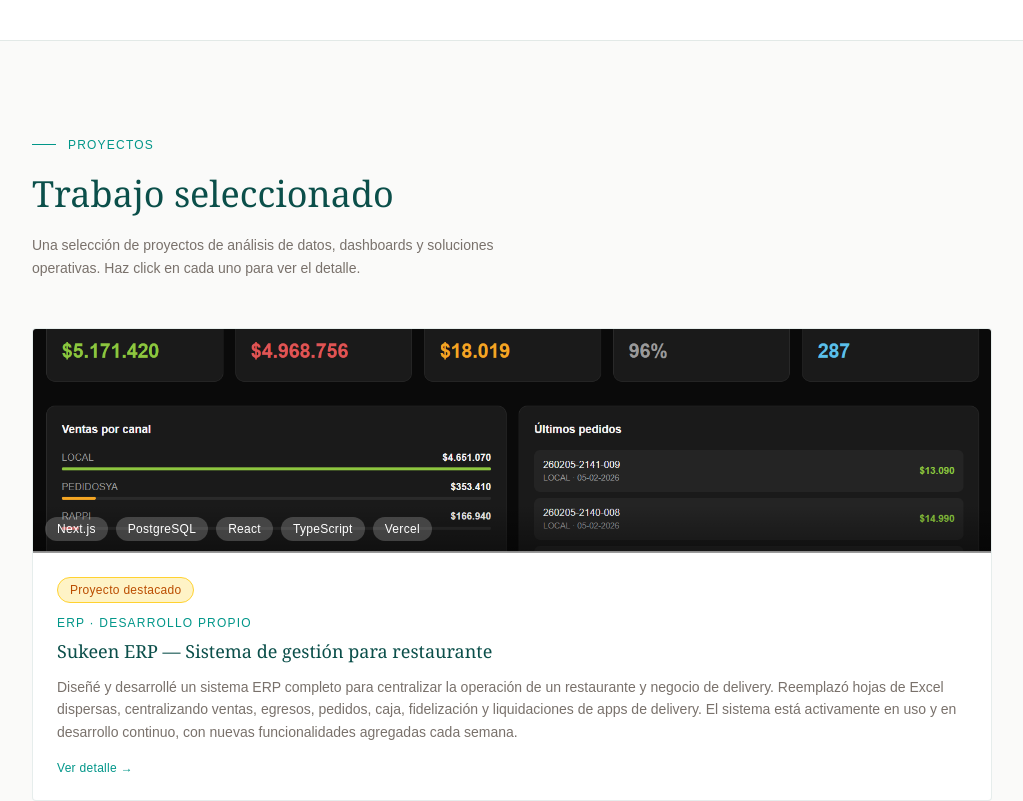
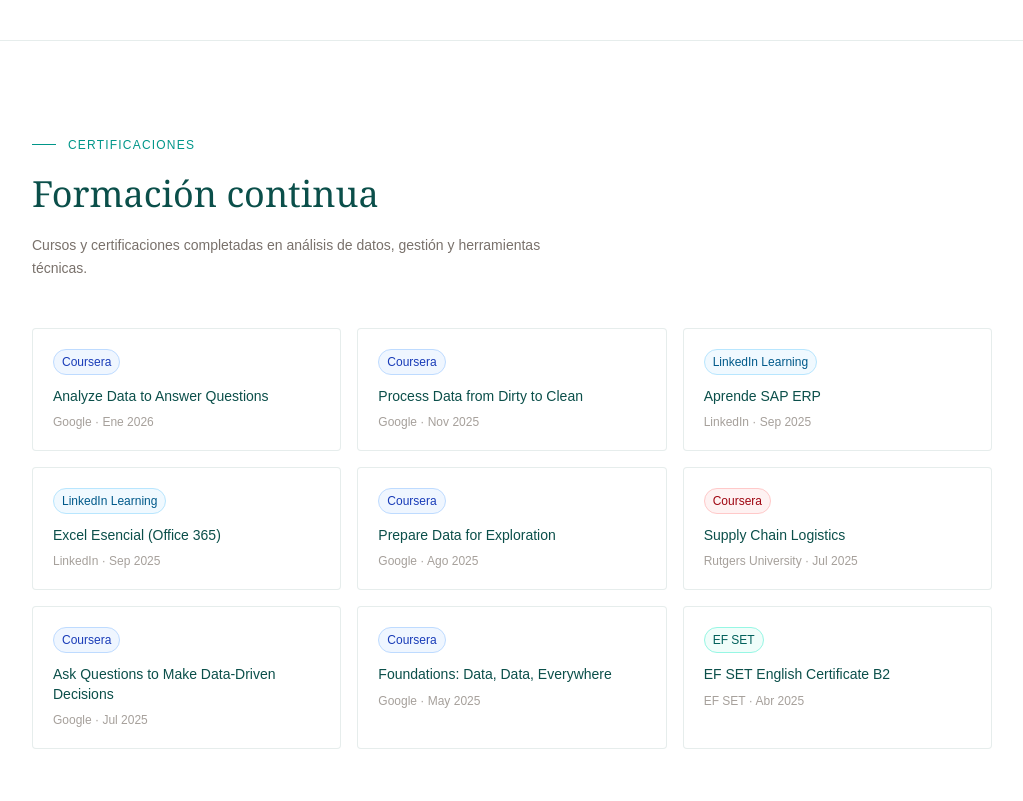
Before and after one commit to sofiabocas/portfolio-sofia, a Next.js app: page / in a window 1280 px wide. Shown: the part 1460-2261 px from the top of the page, without its empty margins (128-1151 px from the left). Built offline with nearby package versions, Linux system fonts and the light colour scheme.

Commit message:
agrego seccion certificaciones español e ingles

```diff
--- /dev/null
+++ b/app/components/Certificaciones.tsx
@@ -0,0 +1,72 @@
+"use client";
+import { motion, Variants } from "framer-motion";
+
+const fadeUp: Variants = {
+  hidden: { opacity: 0, y: 30 },
+  visible: { opacity: 1, y: 0, transition: { duration: 0.6 } },
+};
+
+const stagger: Variants = {
+  hidden: {},
+  visible: { transition: { staggerChildren: 0.08 } },
+};
+
+const certificaciones = [
+  { nombre: "Analyze Data to Answer Questions", entidad: "Google", plataforma: "Coursera", fecha: "Ene 2026", color: "bg-blue-50 border-blue-200 text-blue-800" },
+  { nombre: "Process Data from Dirty to Clean", entidad: "Google", plataforma: "Coursera", fecha: "Nov 2025", color: "bg-blue-50 border-blue-200 text-blue-800" },
+  { nombre: "Aprende SAP ERP", entidad: "LinkedIn", plataforma: "LinkedIn Learning", fecha: "Sep 2025", color: "bg-sky-50 border-sky-200 text-sky-800" },
+  { nombre: "Excel Esencial (Office 365)", entidad: "LinkedIn", plataforma: "LinkedIn Learning", fecha: "Sep 2025", color: "bg-sky-50 border-sky-200 text-sky-800" },
+  { nombre: "Prepare Data for Exploration", entidad: "Google", plataforma: "Coursera", fecha: "Ago 2025", color: "bg-blue-50 border-blue-200 text-blue-800" },
+  { nombre: "Supply Chain Logistics", entidad: "Rutgers University", plataforma: "Coursera", fecha: "Jul 2025", color: "bg-red-50 border-red-200 text-red-800" },
+  { nombre: "Ask Questions to Make Data-Driven Decisions", entidad: "Google", plataforma: "Coursera", fecha: "Jul 2025", color: "bg-blue-50 border-blue-200 text-blue-800" },
+  { nombre: "Foundations: Data, Data, Everywhere", entidad: "Google", plataforma: "Coursera", fecha: "May 2025", color: "bg-blue-50 border-blue-200 text-blue-800" },
+  { nombre: "EF SET English Certificate B2", entidad: "EF SET", plataforma: "EF SET", fecha: "Abr 2025", color: "bg-teal-50 border-teal-200 text-teal-800" },
+];
+
+export default function Certificaciones() {
+  return (
+    <section id="certificaciones" className="py-24 bg-white border-t border-teal-900/10">
+      <div className="max-w-5xl mx-auto px-8">
+        <motion.div
+          initial="hidden"
+          whileInView="visible"
+          viewport={{ once: true, margin: "-80px" }}
+          variants={fadeUp}
+        >
+          <p className="text-xs uppercase tracking-widest text-teal-600 mb-4 flex items-center gap-3">
+            <span className="w-6 h-px bg-teal-600 inline-block"></span>
+            Certificaciones
+          </p>
+          <h2 className="text-4xl font-light text-teal-900 mb-4 leading-snug" style={{fontFamily: "Georgia, serif"}}>
+            Formación continua
+          </h2>
+          <p className="text-sm text-stone-500 mb-12 max-w-lg leading-relaxed">
+            Cursos y certificaciones completadas en análisis de datos, gestión y herramientas técnicas.
+          </p>
+        </motion.div>
+
+        <motion.div
+          className="grid grid-cols-1 md:grid-cols-3 gap-4"
+          initial="hidden"
+          whileInView="visible"
+          viewport={{ once: true, margin: "-80px" }}
+          variants={stagger}
+        >
+          {certificaciones.map((c) => (
+            <motion.div
+              key={c.nombre}
+              variants={fadeUp}
+              className="bg-white border border-teal-900/10 rounded-sm p-5 hover:shadow-md transition-all duration-200"
+            >
+              <div className={`text-xs px-2 py-1 rounded-full border inline-block mb-3 ${c.color}`}>
+                {c.plataforma}
+              </div>
+              <p className="text-sm font-medium text-teal-900 leading-snug mb-2">{c.nombre}</p>
+              <p className="text-xs text-stone-400">{c.entidad} · {c.fecha}</p>
+            </motion.div>
+          ))}
+        </motion.div>
+      </div>
+    </section>
+  );
+}
--- /dev/null
+++ b/app/components/en/CertificacionesEn.tsx
@@ -0,0 +1,72 @@
+"use client";
+import { motion, Variants } from "framer-motion";
+
+const fadeUp: Variants = {
+  hidden: { opacity: 0, y: 30 },
+  visible: { opacity: 1, y: 0, transition: { duration: 0.6 } },
+};
+
+const stagger: Variants = {
+  hidden: {},
+  visible: { transition: { staggerChildren: 0.08 } },
+};
+
+const certifications = [
+  { name: "Analyze Data to Answer Questions", entity: "Google", platform: "Coursera", date: "Jan 2026", color: "bg-blue-50 border-blue-200 text-blue-800" },
+  { name: "Process Data from Dirty to Clean", entity: "Google", platform: "Coursera", date: "Nov 2025", color: "bg-blue-50 border-blue-200 text-blue-800" },
+  { name: "Learn SAP ERP", entity: "LinkedIn", platform: "LinkedIn Learning", date: "Sep 2025", color: "bg-sky-50 border-sky-200 text-sky-800" },
+  { name: "Excel Essential (Office 365)", entity: "LinkedIn", platform: "LinkedIn Learning", date: "Sep 2025", color: "bg-sky-50 border-sky-200 text-sky-800" },
+  { name: "Prepare Data for Exploration", entity: "Google", platform: "Coursera", date: "Aug 2025", color: "bg-blue-50 border-blue-200 text-blue-800" },
+  { name: "Supply Chain Logistics", entity: "Rutgers University", platform: "Coursera", date: "Jul 2025", color: "bg-red-50 border-red-200 text-red-800" },
+  { name: "Ask Questions to Make Data-Driven Decisions", entity: "Google", platform: "Coursera", date: "Jul 2025", color: "bg-blue-50 border-blue-200 text-blue-800" },
+  { name: "Foundations: Data, Data, Everywhere", entity: "Google", platform: "Coursera", date: "May 2025", color: "bg-blue-50 border-blue-200 text-blue-800" },
+  { name: "EF SET English Certificate B2", entity: "EF SET", platform: "EF SET", date: "Apr 2025", color: "bg-teal-50 border-teal-200 text-teal-800" },
+];
+
+export default function CertificacionesEn() {
+  return (
+    <section id="certifications" className="py-24 bg-white border-t border-teal-900/10">
+      <div className="max-w-5xl mx-auto px-8">
+        <motion.div
+          initial="hidden"
+          whileInView="visible"
+          viewport={{ once: true, margin: "-80px" }}
+          variants={fadeUp}
+        >
+          <p className="text-xs uppercase tracking-widest text-teal-600 mb-4 flex items-center gap-3">
+            <span className="w-6 h-px bg-teal-600 inline-block"></span>
+            Certifications
+          </p>
+          <h2 className="text-4xl font-light text-teal-900 mb-4 leading-snug" style={{fontFamily: "Georgia, serif"}}>
+            Continuous learning
+          </h2>
+          <p className="text-sm text-stone-500 mb-12 max-w-lg leading-relaxed">
+            Completed courses and certifications in data analysis, management and technical tools.
+          </p>
+        </motion.div>
+
+        <motion.div
+          className="grid grid-cols-1 md:grid-cols-3 gap-4"
+          initial="hidden"
+          whileInView="visible"
+          viewport={{ once: true, margin: "-80px" }}
+          variants={stagger}
+        >
+          {certifications.map((c) => (
+            <motion.div
+              key={c.name}
+              variants={fadeUp}
+              className="bg-white border border-teal-900/10 rounded-sm p-5 hover:shadow-md transition-all duration-200"
+            >
+              <div className={`text-xs px-2 py-1 rounded-full border inline-block mb-3 ${c.color}`}>
+                {c.platform}
+              </div>
+              <p className="text-sm font-medium text-teal-900 leading-snug mb-2">{c.name}</p>
+              <p className="text-xs text-stone-400">{c.entity} · {c.date}</p>
+            </motion.div>
+          ))}
+        </motion.div>
+      </div>
+    </section>
+  );
+}
--- a/app/en/page.tsx
+++ b/app/en/page.tsx
@@ -1,6 +1,7 @@
 import NavbarEn from "../components/en/NavbarEn";
 import HeroEn from "../components/en/HeroEn";
 import SobreMiEn from "../components/en/SobreMiEn";
+import CertificacionesEn from "../components/en/CertificacionesEn";
 import ProyectosEn from "../components/en/ProyectosEn";
 import ContactoEn from "../components/en/ContactoEn";
 
@@ -10,6 +11,7 @@
       <NavbarEn />
       <HeroEn />
       <SobreMiEn />
+      <CertificacionesEn />
       <ProyectosEn />
       <ContactoEn />
     </main>
--- a/app/page.tsx
+++ b/app/page.tsx
@@ -1,6 +1,7 @@
 import Navbar from "./components/Navbar";
 import Hero from "./components/Hero";
 import SobreMi from "./components/SobreMi";
+import Certificaciones from "./components/Certificaciones";
 import Proyectos from "./components/Proyectos";
 import Contacto from "./components/Contacto";
 
@@ -10,6 +11,7 @@
       <Navbar />
       <Hero />
       <SobreMi />
+      <Certificaciones />
       <Proyectos />
       <Contacto />
     </main>
```
